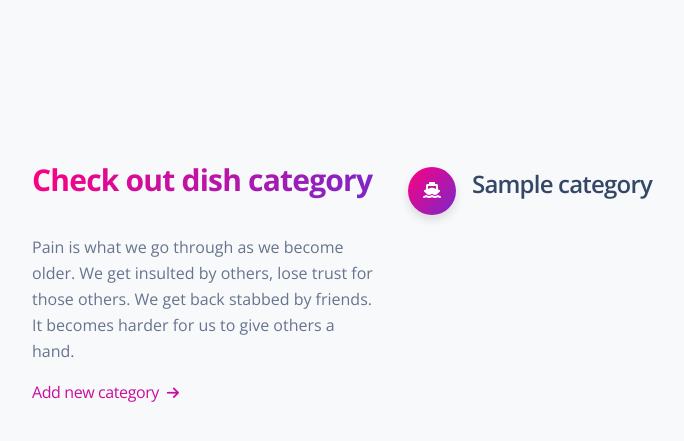
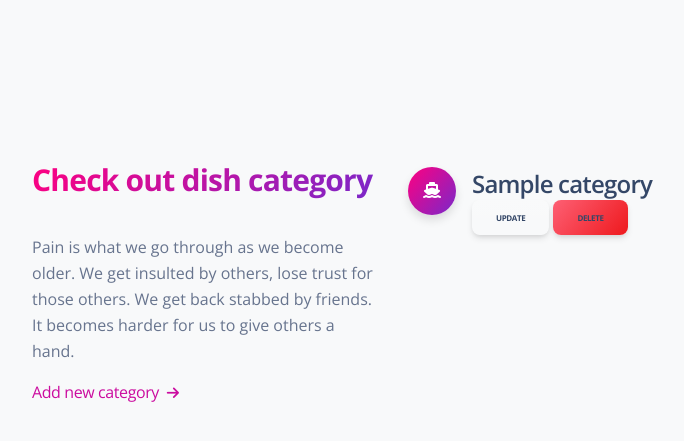
Before and after one commit to imelnyk007/my-restaurant-kitchen-service, a Django app: page /categories/ in a window 1280 px wide. Shown: the part 209-650 px from the top of the page, without its empty margins (62-746 px from the left). Run offline with Django 4.2, Linux system fonts and the light colour scheme; tables that the repository leaves empty hold one stand-in row (values such as "Sample post"); some libraries are stand-ins or nearby versions.

Commit message:
Add button for update/delete category

```diff
--- a/kitchen/urls.py
+++ b/kitchen/urls.py
@@ -4,6 +4,8 @@ from kitchen.views import (
     index,
     CategoryListView,
     CategoryCreateView,
+    CategoryUpdateView,
+    CategoryDeleteView,
     DishListView,
     DishDetailView,
     CookListView,
@@ -14,6 +16,8 @@ urlpatterns = [
     path("", index, name="index"),
     path("categories/", CategoryListView.as_view(), name="category-list"),
     path("categories/create/", CategoryCreateView.as_view(), name="category-create"),
+    path("categories/<int:pk>/update/", CategoryUpdateView.as_view(), name="category-update"),
+    path("categories/delete/", CategoryDeleteView.as_view(), name="category-delete"),
     path("dishes/", DishListView.as_view(), name="dish-list"),
     path("dishes/<int:pk>/", DishDetailView.as_view(), name="dish-detail"),
     path("cooks/", CookListView.as_view(), name="cook-list"),
--- a/templates/kitchen/category_list.html
+++ b/templates/kitchen/category_list.html
@@ -58,6 +58,9 @@
             </div>
             <div class="description ps-3">
               <h4 class="mb-0">{{ category.name }}</h4>
+              <button type="button" class="btn bg-gradient w-auto me-0" style="font-size: 8px"><a href="{% url "kitchen:category-update" pk=category.id%}">Update</a></button>
+              <button type="button" class="btn bg-gradient-danger w-auto me-0" style="font-size: 8px"><a href="{% url "kitchen:category-delete" %}">Delete</a></button>
+              <p></p>
             </div>
           </div>
         {% endfor %}
@@ -65,4 +68,6 @@
     </div>
   </div>
 </section>
+
+
 {% endblock content %}
```
